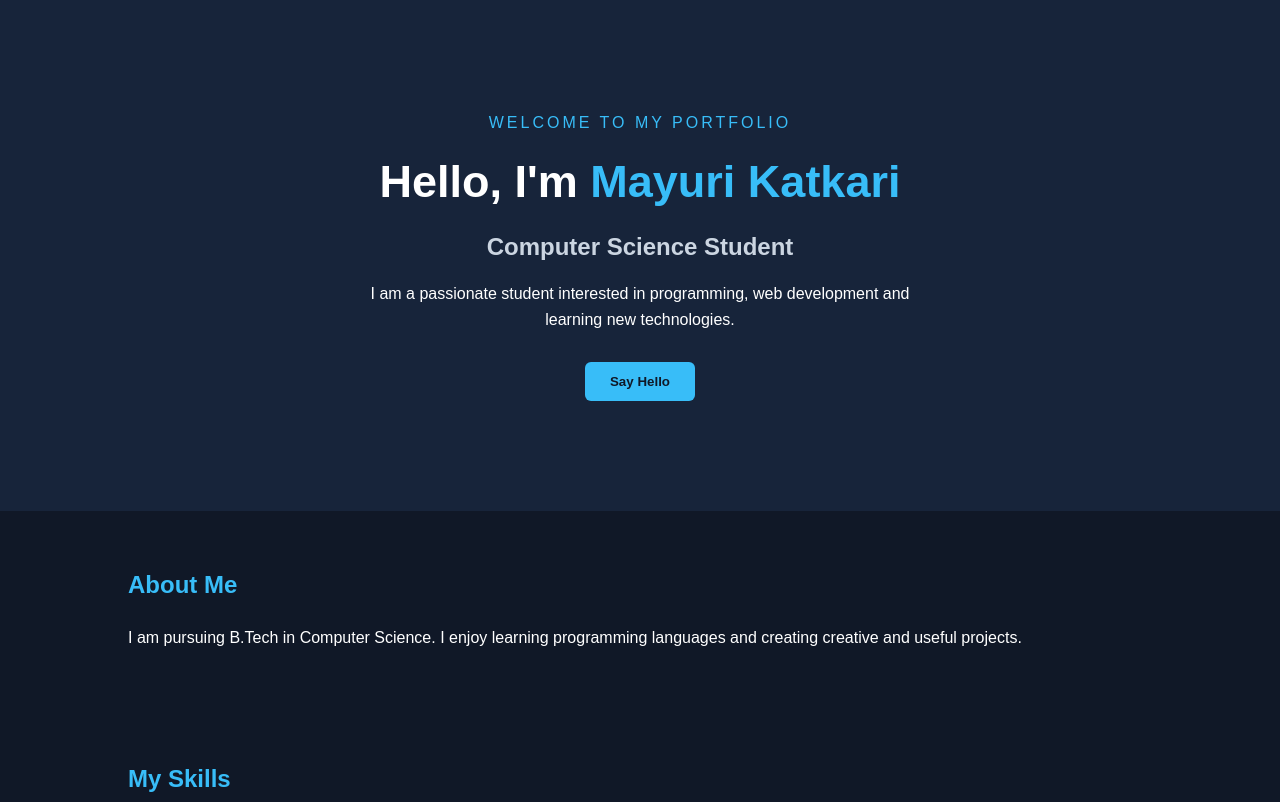
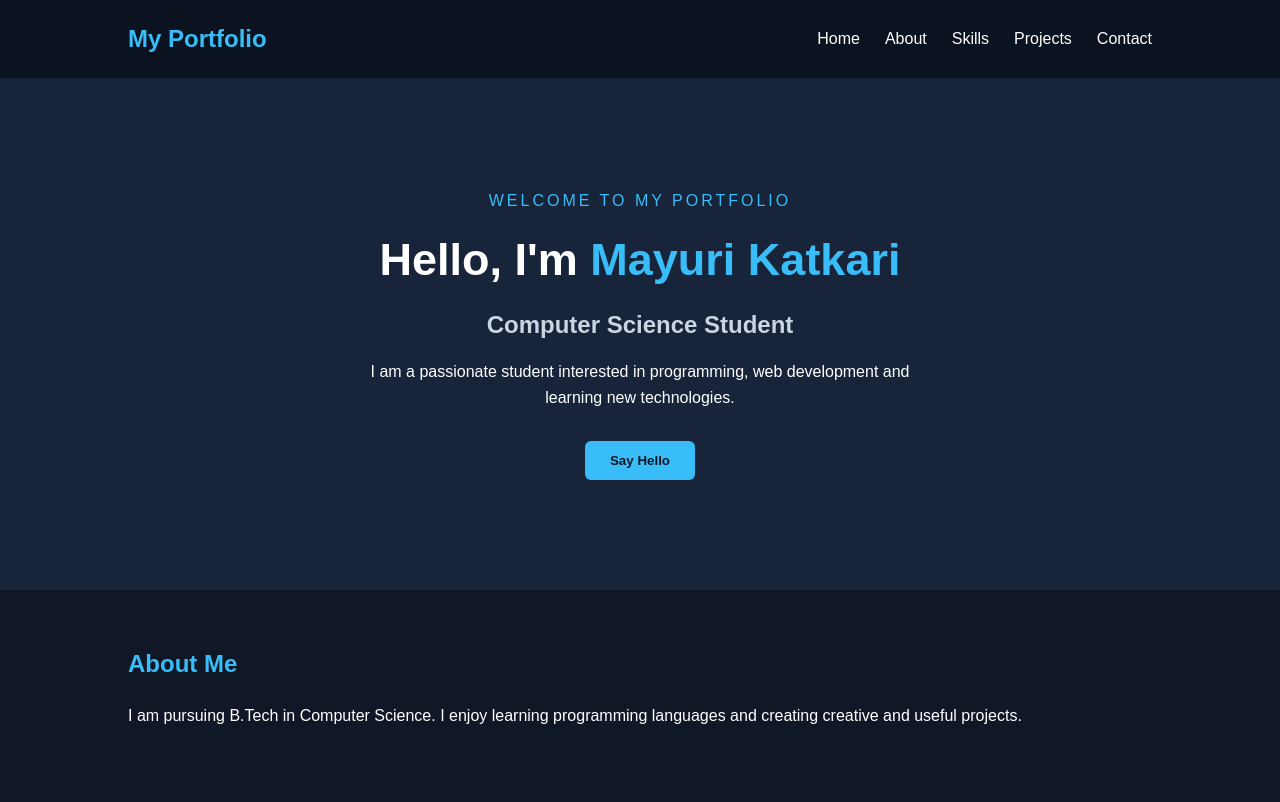
Before and after one commit to Mayurii24/GitHub-practical-test, a plain HTML site: page index.html in a window 1280 px wide. Shown: the top 802 px of the page. Drawn offline with Linux system fonts and the light colour scheme.

Commit message:
Add navigation bar to portfolio

```diff
--- a/index.html
+++ b/index.html
@@ -8,6 +8,16 @@
     <link rel="stylesheet" href="style.css">
 </head>
 <body>
+    <nav class="navbar">
+    <h2>My Portfolio</h2>
+    <ul>
+        <li><a href="#home">Home</a></li>
+        <li><a href="#about">About</a></li>
+        <li><a href="#skills">Skills</a></li>
+        <li><a href="#projects">Projects</a></li>
+        <li><a href="#contact">Contact</a></li>
+    </ul>
+</nav>
 
     <section class="hero">
         <p class="tag">WELCOME TO MY PORTFOLIO</p>
--- a/style.css
+++ b/style.css
@@ -3,6 +3,10 @@
     margin: 0;
     padding: 0;
     box-sizing: border-box;
+}
+
+html {
+    scroll-behavior: smooth;
 }
 
 body {
@@ -12,10 +16,46 @@ body {
     line-height: 1.6;
 }
 
+/* Navigation Bar */
+.navbar {
+    display: flex;
+    justify-content: space-between;
+    align-items: center;
+    padding: 20px 10%;
+    background: #0b1220;
+    position: sticky;
+    top: 0;
+    z-index: 100;
+}
+
+.navbar h2 {
+    color: #38bdf8;
+    margin: 0;
+}
+
+.navbar ul {
+    display: flex;
+    list-style: none;
+    gap: 25px;
+}
+
+.navbar a {
+    color: white;
+    text-decoration: none;
+    transition: 0.3s;
+}
+
+.navbar a:hover {
+    color: #38bdf8;
+}
+
+/* General Sections */
 section {
     padding: 55px 10%;
+    scroll-margin-top: 75px;
 }
 
+/* Hero Section */
 .hero {
     text-align: center;
     padding: 100px 10%;
@@ -47,6 +87,7 @@ section {
     margin: 10px auto;
 }
 
+/* Button */
 button {
     background: #38bdf8;
     color: #101827;
@@ -62,11 +103,13 @@ button:hover {
     background: #0ea5e9;
 }
 
+/* Section Headings */
 section h2 {
     color: #38bdf8;
     margin-bottom: 20px;
 }
 
+/* Skills */
 .skill-list {
     display: flex;
     flex-wrap: wrap;
@@ -79,6 +122,7 @@ section h2 {
     border-radius: 6px;
 }
 
+/* Projects */
 .project-card {
     background: #1e293b;
     padding: 20px;
@@ -91,11 +135,30 @@ section h2 {
     margin-bottom: 8px;
 }
 
+/* Contact */
 .contact {
     background: #17243a;
 }
 
+.contact a {
+    color: #38bdf8;
+    text-decoration: none;
+}
+
+/* Responsive Design */
 @media (max-width: 600px) {
+    .navbar {
+        flex-direction: column;
+        gap: 15px;
+        padding: 20px 5%;
+    }
+
+    .navbar ul {
+        flex-wrap: wrap;
+        justify-content: center;
+        gap: 15px;
+    }
+
     .hero h1 {
         font-size: 32px;
     }
```
